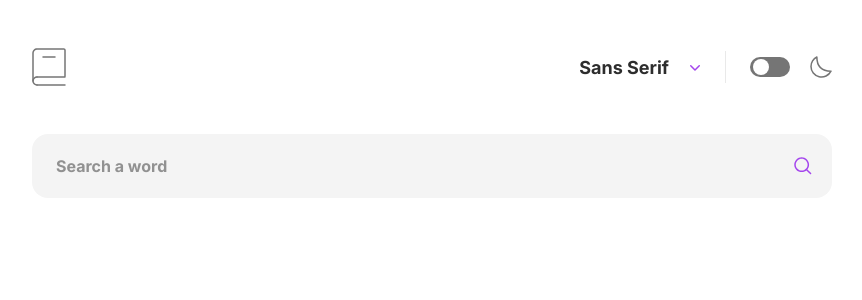
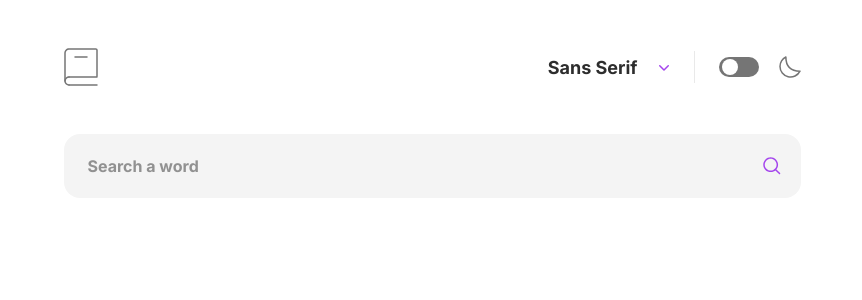
Before and after one commit to AnaJuliaBorges/dictionary, a React (Vite) app: page / in a window 1280 px wide. Shown: the top 300 px of the page, without its empty margins (208-1070 px from the left). Built offline with nearby package versions, Linux system fonts and the light colour scheme.

Commit message:
fix: responsiveness

```diff
--- a/src/App.jsx
+++ b/src/App.jsx
@@ -9,8 +9,8 @@ function App() {
   const {response, statusError} = useContext(DictionaryApiContext)
 
   return (
-        <div className="flex items-center justify-items-center justify-center mt-12 mx-5">
-          <main className="flex flex-col gap-12 items-center w-lvh sm:mx-10 max-w-[800px]">
+        <div className="flex items-center justify-items-center justify-center mt-12 mx-5 lg:mx-0">
+          <main className="w-full flex flex-col gap-12 items-center max-w-[737px]">
 
             <Header />
             <SearchInput />
--- a/src/assets/playButton.jsx
+++ b/src/assets/playButton.jsx
@@ -1,7 +1,7 @@
 export function PlayButton () {
 
   return (
-    <svg width="75" height="75" viewBox="0 0 75 75" fill="none" xmlns="http://www.w3.org/2000/svg">
+    <svg className="w-17 h-17 md:w-19 md:h-19" viewBox="0 0 75 75" fill="none" xmlns="http://www.w3.org/2000/svg">
       <circle cx="37.5" cy="37.5" r="37.5" className='fill-primary opacity-25 group-hover:opacity-100 transition-opacity duration-300'/>
       <path fillRule="evenodd" clipRule="evenodd" d="M29 27V48L50 37.5L29 27Z" className='fill-primary group-hover:fill-white transition-colors duration-300'/>
     </svg>
--- a/src/components/Meaning/meanings.jsx
+++ b/src/components/Meaning/meanings.jsx
@@ -21,7 +21,7 @@ export const Meanings = () => {
       ))}
       <div className='mb-[124px]'>
         <div className='flex-1 w-full border-neutral-100 dark:border-neutral-300 border-b mt-10 mb-5' />
-        <div className='flex items-center'>
+        <div className='flex flex-col md:flex-row items-start md:items-center'>
           <span className='text-body-S text-neutral-200 mr-6'>Source(s)</span>
           {response.sources.map((source, index) => (
               <a key={index} href={source} target="_blank" className='mr-4 flex items-center underline gap-2'>
--- a/src/components/Meaning/title.jsx
+++ b/src/components/Meaning/title.jsx
@@ -8,8 +8,8 @@ export const Title = ({word, audio, phonetic}) => {
 
   return (
     <div className='w-full flex justify-between items-center'>
-      <div className='gap-2'>
-        <h1 className='text-L font-bold'>{word}</h1>
+      <div className='flex flex-col'>
+        <h1 className='text-[48px] md:text-L font-bold'>{word}</h1>
         {phonetic && <p className='text-M text-primary'>{phonetic}</p>}
       </div>
       {audio && <div>
```
